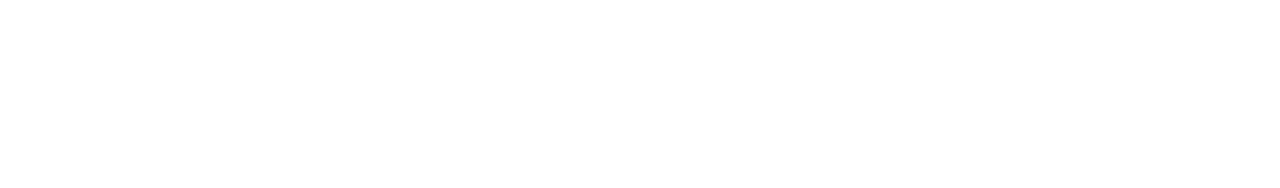
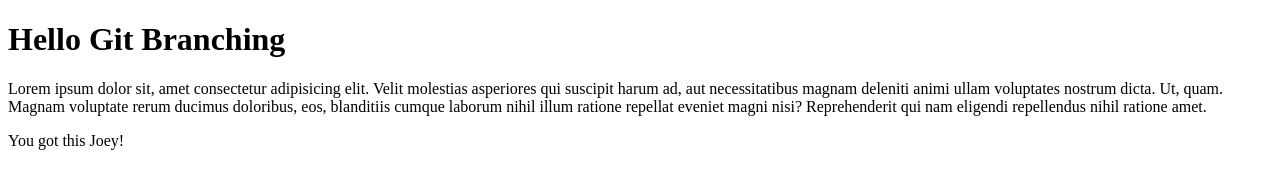
Before and after one commit to joeycsea/git-branching-lesson, a plain HTML site: page index.html in a window 1280 px wide. Drawn offline with Linux system fonts and the light colour scheme.

Commit message:
added first markup

```diff
--- a/index.html
+++ b/index.html
@@ -8,5 +8,10 @@
 </head>
 <body>
 
+  <h1>Hello Git Branching</h1>
+  <p>Lorem ipsum dolor sit, amet consectetur adipisicing elit. Velit molestias asperiores qui suscipit harum ad, aut necessitatibus magnam deleniti animi ullam voluptates nostrum dicta. Ut, quam. Magnam voluptate rerum ducimus doloribus, eos, blanditiis cumque laborum nihil illum ratione repellat eveniet magni nisi? Reprehenderit qui nam eligendi repellendus nihil ratione amet.</p>
+
+  <p>You got this Joey!</p>
+
 </body>
 </html>
```
